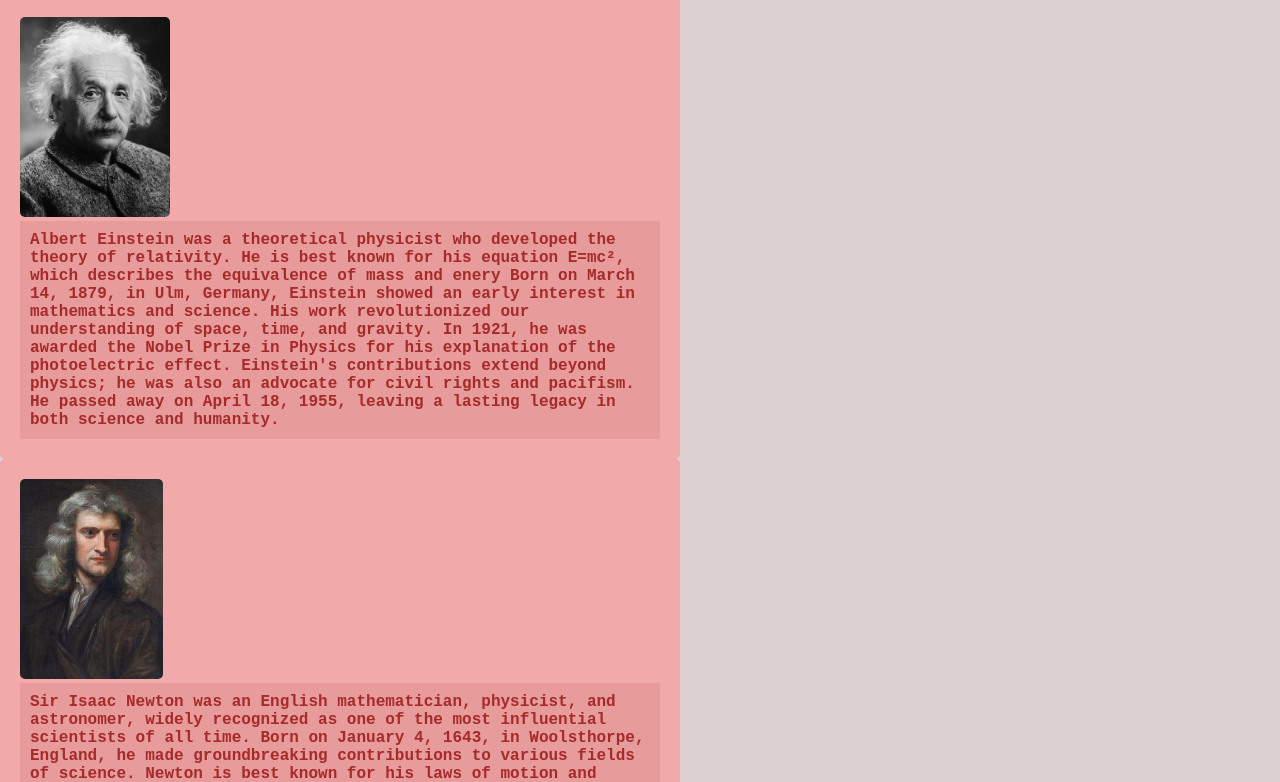
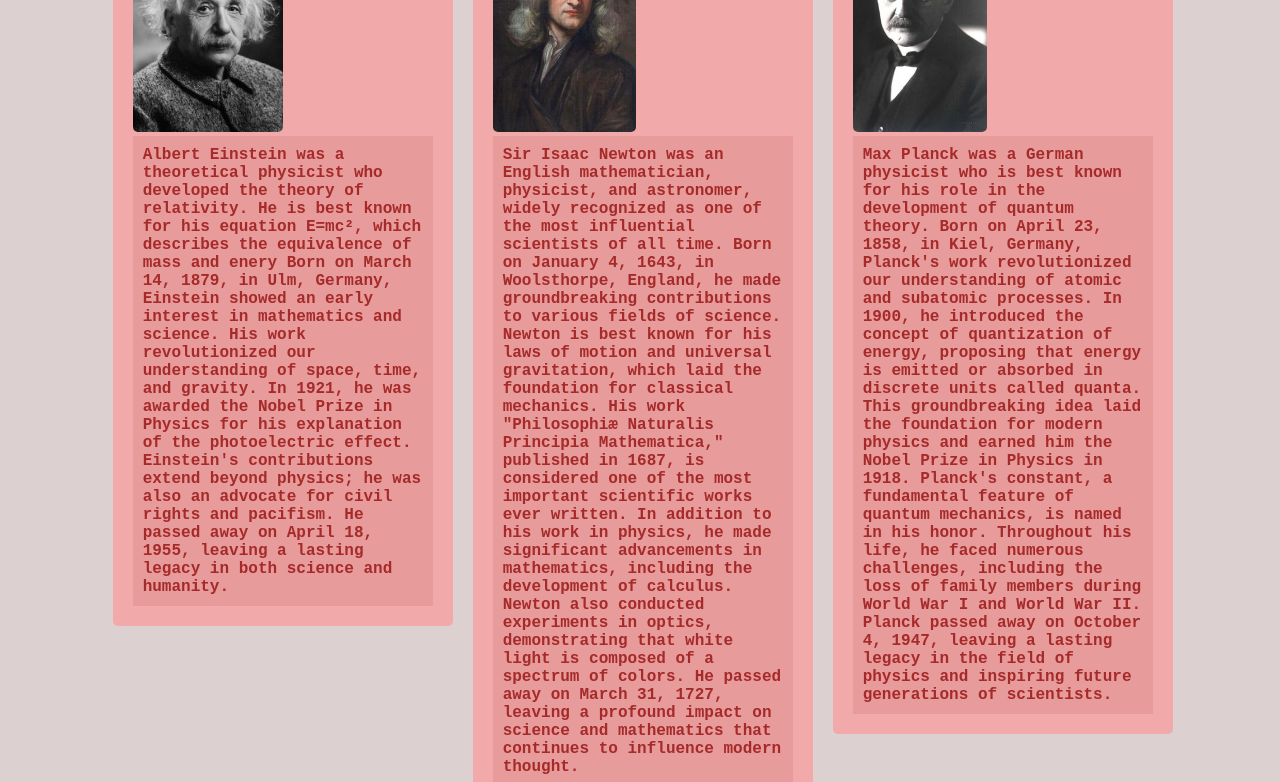
Before and after one commit to eyosi951/scientists, a plain HTML site: page index.html in a window 1280 px wide. Shown: the part 98-880 px from the top of the page. Drawn offline with Linux system fonts and the light colour scheme; a script that the page names is missing.

Commit message:
Update web1.css

```diff
--- a/web1.css
+++ b/web1.css
@@ -5,30 +5,25 @@
 .container{
     width: 100%;
     height: 100%;
+    background-color: hsl(0, 14%, 84%);
+    display: flex;
+    flex-warp: warp;
+}
 
-    background-color: hsl(0, 14%, 84%);
-}
-.container .logo{
-    font-family: Arial, Helvetica, sans-serif;
-    font-size: 24px;
-    font-weight: 800px;
-    padding: 20px;
-    text-align: center;
-    text-shadow: 2px 2px 2px rgb(206, 88, 88);
-    text-decoration: underline;
-    background-color: hsl(0, 14%, 84%);
-}
-.container .logo::first-letter{
-    font-size: 2em;
-}
+
 .container  .sec{
-  width:  50%;
-  display: inline-flex;
-  flex-direction: column;
+  max-width:  300px;
+  flex: 1 1 100%;
   padding: 20px;
+  margin: 10px;
   background-color: #f2a9a9;
   height: 100%;
   border-radius: 5px;
+}
+@media(min-width: 768px){
+   .sec{
+      flex: 1 1 30%;
+   }
 }
 .container  .sec p{
     font-family: 'Courier New', Courier, monospace;
```
